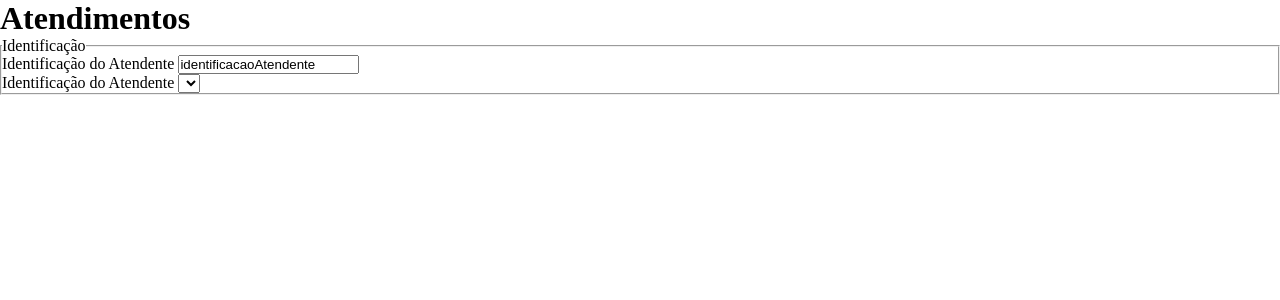
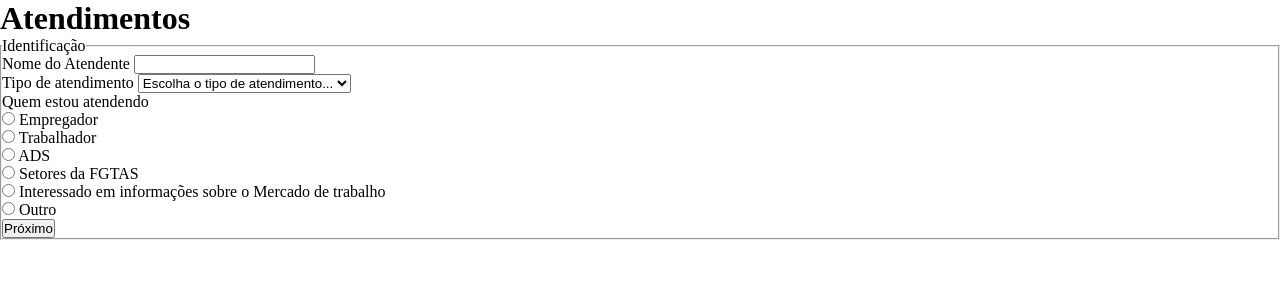
Before and after one commit to GusthavoSoares/registro_atendimento, a PHP site: page / in a window 1280 px wide. Shown: the top 300 px of the page. Run offline with PHP 8.4, Linux system fonts and the light colour scheme; lists and menus that the app fills with data are empty; some libraries are stand-ins or nearby versions.

Commit message:
Iniciando o projeto

```diff
--- a/view/index.php
+++ b/view/index.php
@@ -12,17 +12,50 @@
         <fieldset>
             <legend>Identificação</legend>
             <div class="entradaFormulario">
-                <label for="identificacaoAtendente">Identificação do Atendente</label>
-                <input type="text" id="identificacaoAtendente" value="identificacaoAtendente" required>
+                <label for="identificacaoAtendente">Nome do Atendente</label>
+                <input type="text" id="identificacaoAtendente" name="identificacaoAtendente" required minlength="5" maxlength="100">
             </div>
             <div class="entradaFormulario">
-                <label for="identificacaoAtendente">Identificação do Atendente</label>
-                <select>
-                    <option></option>
-                    <option></option>
-                    <option></option>
+                <label for="identificacaoAtendente">Tipo de atendimento</label>
+                <select name="tipoAtendimento" required>
+                    <option value="0">Escolha o tipo de atendimento...</option>
+                    <option value="1">Presencial</option>
+                    <option value="2">Whatsapp</option>
+                    <option value="3">Ligação telefônica</option>
+                    <option value="4">E-mail</option>
+                    <option value="5">Redes sociais</option>
+                    <option value="6">Teams</option>
+                    <option value="7">Outra</option>
                 </select>
             </div>
+            <div class="entradaFormulario">
+                <label for="pessoaAtendida">Quem estou atendendo </label>
+                <div class="opcaoFormulario">
+                    <input type="radio" name="pessoasAtendimento" id="empregador" required>
+                    <label for="empregador">Empregador</label>
+                </div>
+                <div class="opcaoFormulario">
+                    <input type="radio" name="pessoasAtendimento" id="trabalhador" required>
+                    <label for="trabalhador">Trabalhador</label>
+                </div>
+                <div class="opcaoFormulario">
+                    <input type="radio" name="pessoasAtendimento" id="ads" required>
+                    <label for="ads">ADS</label>
+                </div>
+                <div class="opcaoFormulario">
+                    <input type="radio" name="pessoasAtendimento" id="setores" required>
+                    <label for="setores">Setores da FGTAS</label>
+                </div>
+                <div class="opcaoFormulario">
+                    <input type="radio" name="pessoasAtendimento" id="mercadoTrabalho" required>
+                    <label for="mercadoTrabalho">Interessado em informações sobre o Mercado de trabalho</label>
+                </div>
+                <div class="opcaoFormulario">
+                    <input type="radio" name="pessoasAtendimento" id="outro" required>
+                    <label for="outro">Outro</label>
+                </div>
+            </div>
+            <input type="submit" value="Próximo">
         </fieldset>
 
     </form>
```
Also changed, not shown: README.md (added), view/assets/logo.png (added).
